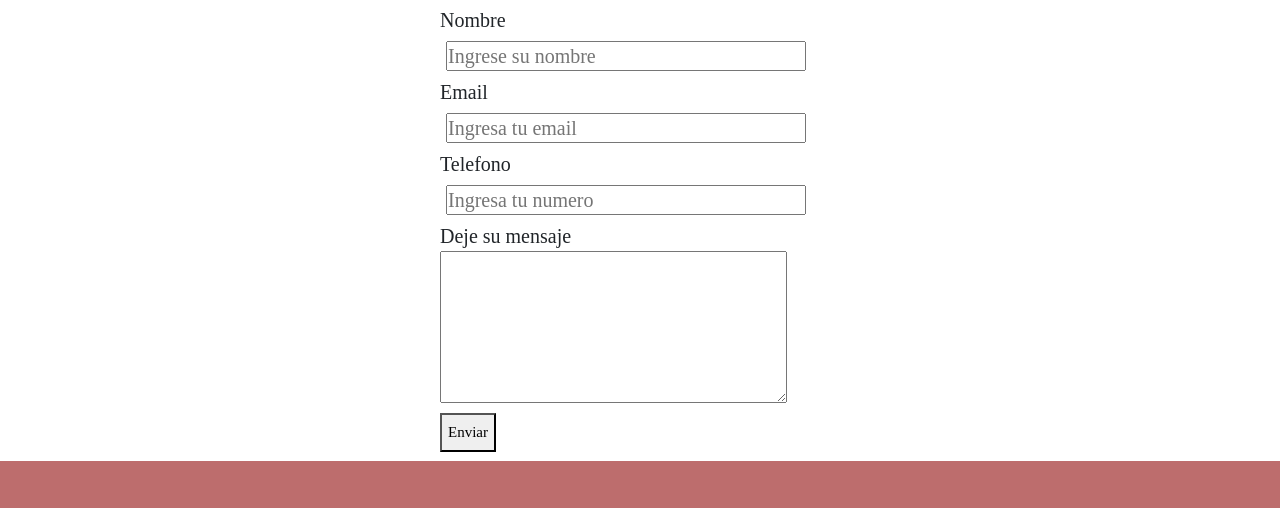
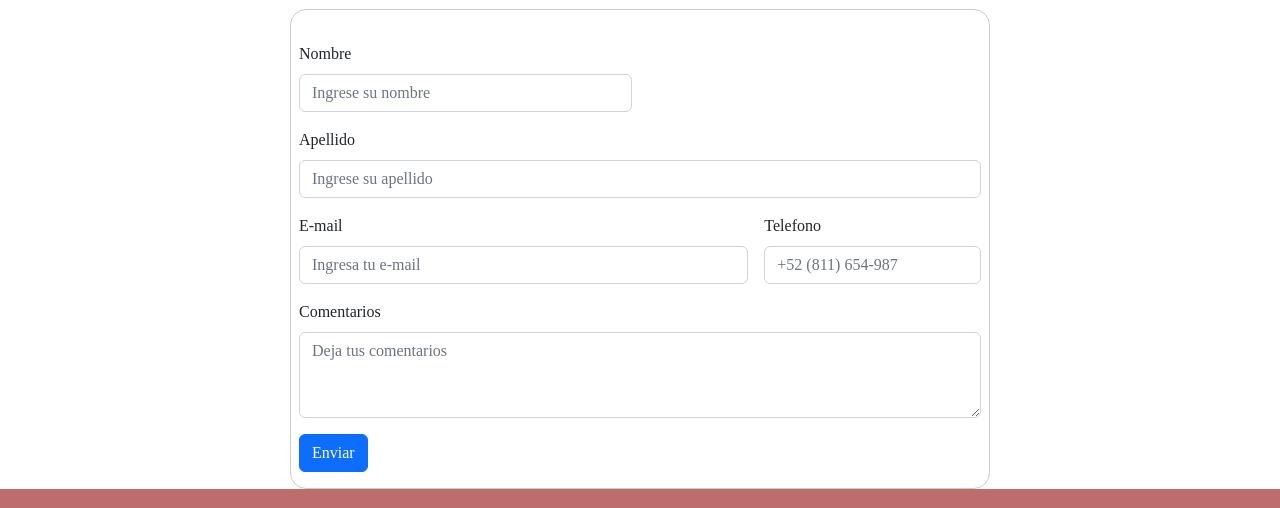
Before and after one commit to Danyx122/miweb-coder, a plain HTML site: page pages/contacto.html in a window 1280 px wide. Shown: the part 241-749 px from the top of the page. Drawn offline with nearby package versions, Linux system fonts and the light colour scheme.

Commit message:
agregamos formulario de contacto

```diff
--- a/pages/contacto.html
+++ b/pages/contacto.html
@@ -48,42 +48,72 @@
       </nav>
     </header>
 
-    <section>
-      <div>
+    <main>
+      <div class="container mt-5">
         <h2>Contactanos</h2>
         <p>
           Lorem ipsum dolor sit amet consectetur adipisicing elit. Molestiae
-          sequi reprehenderit reiciendis aperiam. Sed inventore hic odit?
-          Itaque, doloremque error!
+          sequi reprehenderit reiciendis aperiam. Sed inventore hic odit? Itaque
         </p>
-      </div>
+
         <div>
-        <form action="enviar.php" method="get" class="form">
-          <fieldset>
-            <legend>Ingresa tus datos</legend>
-            <label for="nombre">Nombre</label>
+          <form action="enviar.php" method="get" class="row g-3">
+            <div class="col-md-6">
+              <label for="nombre" class="form-label">Nombre</label>
               <input
                 type="text"
+                class="form-control"
                 id="nombre"
                 placeholder="Ingrese su nombre"
                 required
               />
-            <label for="email">Email</label>
+            </div>
+            <div>
+              <label for="Apellido" class="form-label">Apellido</label>
+              <input
+                type="text"
+                class="form-control"
+                id="Apellido"
+                placeholder="Ingrese su apellido"
+                required
+              />
+            </div>
+            <div class="col-md-8">
+              <label for="email" class="form-label">E-mail</label>
               <input
                 type="email"
+                class="form-control"
                 id="mail"
+                placeholder="Ingresa tu e-mail"
                 required
-              placeholder="Ingresa tu email"
               />
-            <label for="telefono">Telefono</label>
-            <input type="text" id="number" placeholder="Ingresa tu numero" />
-            <label for="multi">Deje su mensaje</label>
-            <textarea name="multi" id="multi" cols="30" rows="5"></textarea>
-            <button type="submit">Enviar</button>
-          </fieldset>
+            </div>
+            <div class="col-md-4">
+              <label for="telefono" class="form-label">Telefono</label>
+              <input
+                type="text"
+                class="form-control"
+                id="number"
+                placeholder="+52 (811) 654-987"
+              />
+            </div>
+            <div class="col-md-12">
+              <label for="comments" class="form-label">Comentarios</label>
+              <textarea
+                class="form-control"
+                id="multi"
+                rows="3"
+                placeholder="Deja tus comentarios"
+                required
+              ></textarea>
+            </div>
+            <div class="col-md-12">
+              <button type="submit" class="btn btn-primary">Enviar</button>
+            </div>
           </form>
         </div>
-    </section>
+      </div>
+    </main>
 
     <footer>
       <div class="container">
--- a/style/styles.css
+++ b/style/styles.css
@@ -157,13 +157,6 @@ footer {
 }
 
 /*Contacto*/
-#nombre,
-#mail,
-#number,
-#multi {
-  display: block;
-}
-
 h2 {
   font-size: 50px;
   text-align: center;
@@ -174,37 +167,14 @@ p {
   font-size: 20px;
 }
 
-fieldset {
-  padding-top: 15px;
-  margin-bottom: 390px;
-  margin-top: 80px;
-  width: 400px;
-  height: 500px;
-  font-size: 20px;
-}
-
-.form {
-  width: 100%;
-  max-width: 600px;
-  margin: 0 auto;
+.row.g-3 {
+  width: 700px;
+  padding-top: 1em;
+  border: 1px solid #ccc;
+  border-radius: 1em;
   display: flex;
-  flex-direction: column;
-  justify-content: center;
-  align-items: center;
-}
-
-.form input {
-  width: 90%;
-  height: 30px;
-  margin: 6px;
-}
-
-.form button {
-  padding: 6px;
-  padding-top: 6px;
-  cursor: pointer;
-  margin-top: 10px;
-  font-size: 15px;
+  margin: auto;
+  padding-bottom: 1em;
 }
 
 /*Ubicaciones*/
```
Lines whose indentation alone changed are shown as unchanged.
